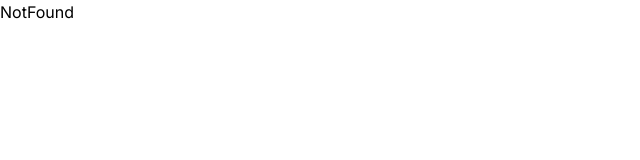
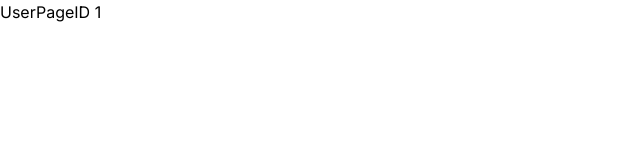
Before and after one commit to sunilhn27/nextjs-basics-ts, a Next.js app: page /users/1 in a window 1280 px wide. Before the commit this address had no page. Shown: the top 160 px of the page, without its empty margins (0-640 px from the left). Built offline with nearby package versions, Linux system fonts and the light colour scheme.

Commit message:
Added user ID page

```diff
--- /dev/null
+++ b/src/app/(users)/users/[id]/page.tsx
@@ -0,0 +1,11 @@
+import React from "react";
+
+interface Props {
+  params: { id: number };
+}
+
+function UserPageID({ params }: Props) {
+  return <div>UserPageID {params.id}</div>;
+}
+
+export default UserPageID;
```
